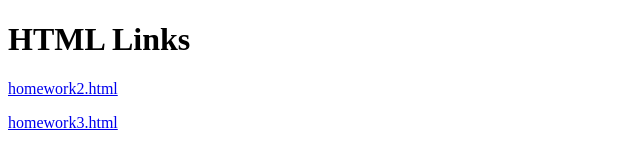
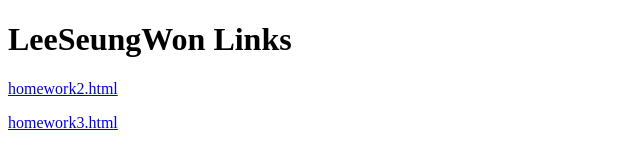
Before and after one commit to dltmddnjs20201750/dltmddnjs20201750.github.io, a plain HTML site: page index.html in a window 1280 px wide. Shown: the whole page, without its empty margins (0-640 px from the left). Drawn offline with Linux system fonts and the light colour scheme.

Commit message:
Update index.html

```diff
--- a/index.html
+++ b/index.html
@@ -2,7 +2,7 @@
 <html>
 <body>
 
-<h1>HTML Links</h1>
+<h1>LeeSeungWon Links</h1>
 
 <p><a href=".\index2.html">homework2.html</a></p>
 <p><a href=".\index3.html">homework3.html</a></p>
```
